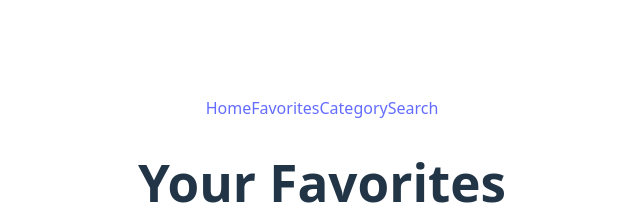
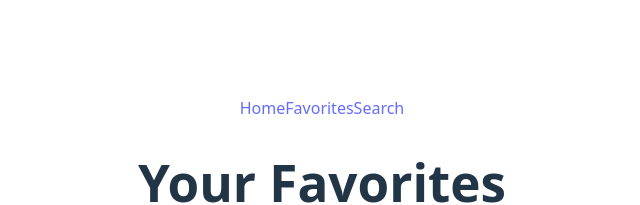
Before and after one commit to structbase/RecipeDiscovery, a React (Vite) app: page /favorites in a window 1280 px wide. Shown: the part 210-415 px from the top of the page, without its empty margins (318-958 px from the left). Built offline with nearby package versions, Linux system fonts and the light colour scheme.

Commit message:
Update Navbar.tsx
removed category from navbar

```diff
--- a/src/components/Navbar.tsx
+++ b/src/components/Navbar.tsx
@@ -5,7 +5,6 @@ export default function Navbar() {
         <nav>
             <Link to="/">Home</Link>
             <Link to="/favorites">Favorites</Link>
-            <Link to="/category/Seafood">Category</Link>
             <Link to="/search">Search</Link>
         </nav>
     );
```
